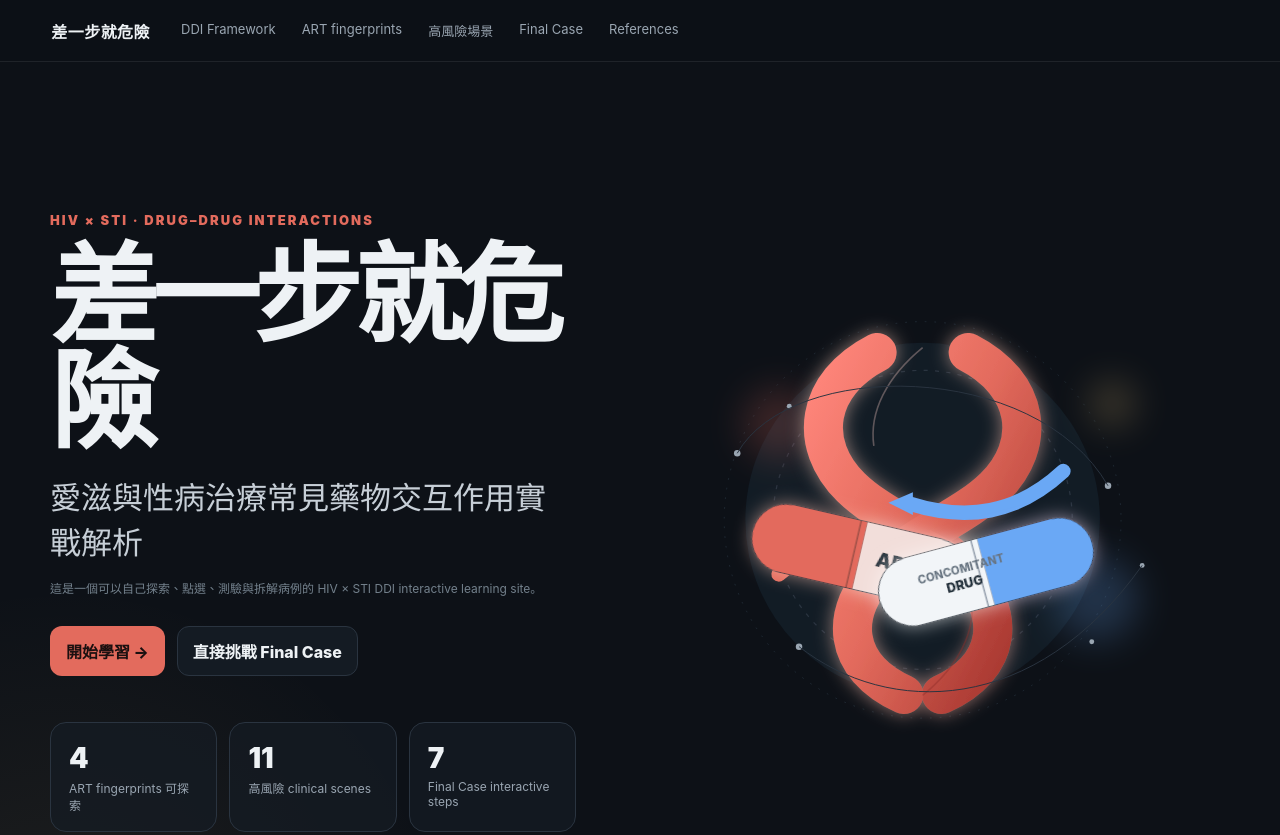
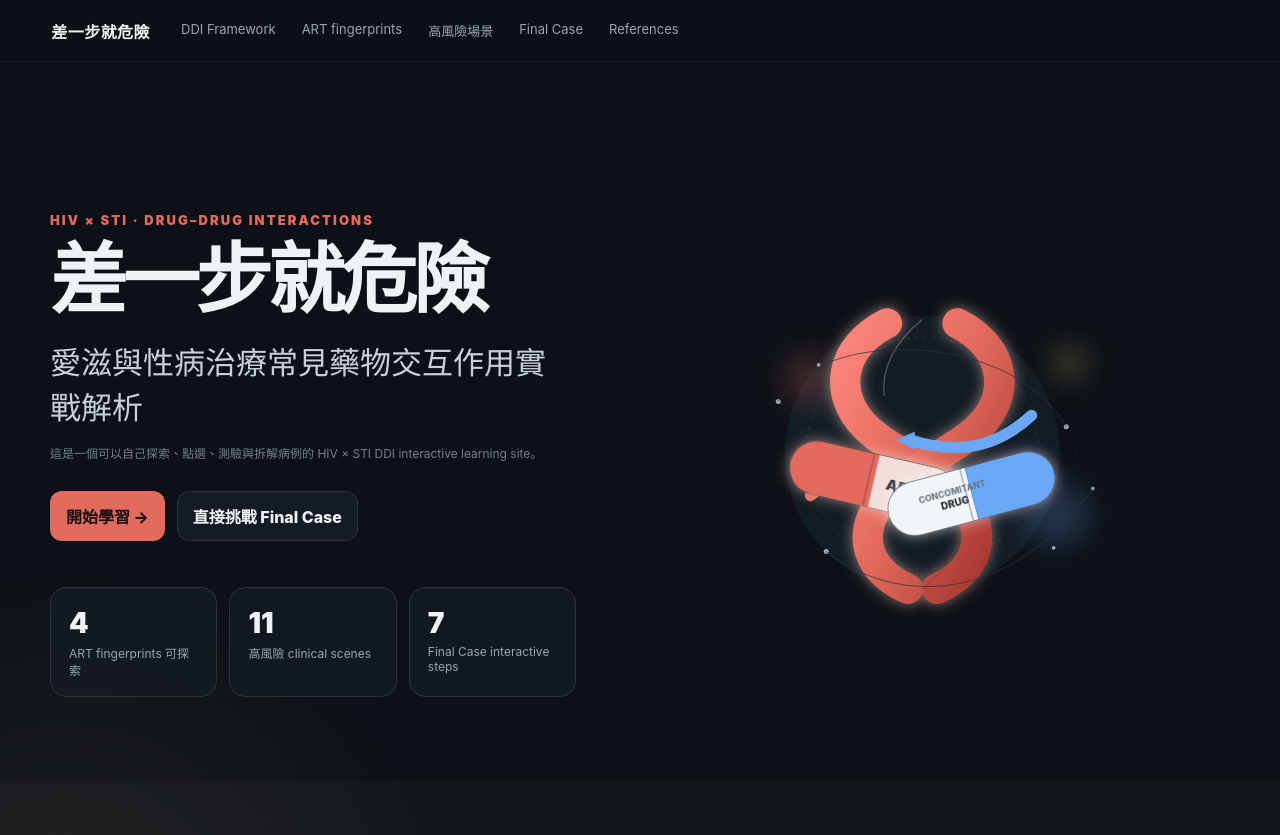
Before and after one commit to RxWindChang/hiv-sti-ddi, a plain HTML site: page index.html in a window 1280 px wide. Shown: the top 835 px of the page. Drawn offline with Linux system fonts and the light colour scheme.

Commit message:
Refine hero title and illustration scale

```diff
--- a/index.html
+++ b/index.html
@@ -147,7 +147,7 @@ p { font-size: 18px; line-height: 1.65; }
   .public-wrap { width:min(1180px,calc(100% - 36px)); margin:0 auto; }
   .public-hero { padding:clamp(72px,12vw,150px) 0 84px; }
   .public-kicker { color:var(--accent); font-size:13px; font-weight:900; letter-spacing:.16em; text-transform:uppercase; }
-  .public-hero h1 { font-size:clamp(54px,9vw,108px); line-height:.98; margin:14px 0 22px; letter-spacing:-.06em; max-width:900px; }
+  .public-hero h1 { font-size:clamp(46px,6vw,78px); line-height:1; margin:14px 0 22px; letter-spacing:-.055em; max-width:none; white-space:nowrap; }
   .public-hero .subtitle { color:#c7cfd7; font-size:clamp(20px,3vw,31px); line-height:1.45; max-width:900px; }
   .public-hero-logo { display:block; width:min(390px,72vw); height:auto; margin:0 auto 34px; filter:drop-shadow(0 18px 34px rgba(0,0,0,.18)); }
   .hero-actions { display:flex; flex-wrap:wrap; gap:12px; margin-top:28px; }
@@ -241,7 +241,7 @@ p { font-size: 18px; line-height: 1.65; }
   .scene-detail p { margin:0; color:#c2c9cf; font-size:14px; line-height:1.65; }
   .hero-grid { display:grid; grid-template-columns:minmax(0,.92fr) minmax(0,1.08fr); gap:36px; align-items:center; }
   .hero-copy { min-width:0; }
-  .hero-art { width:100%; max-width:650px; margin:0 auto; }
+  .hero-art { width:100%; max-width:480px; margin:0 auto; }
   .hero-art img { display:block; width:100%; height:auto; }
   @media (max-width: 980px) {
     .public-links { display:none; }
```
